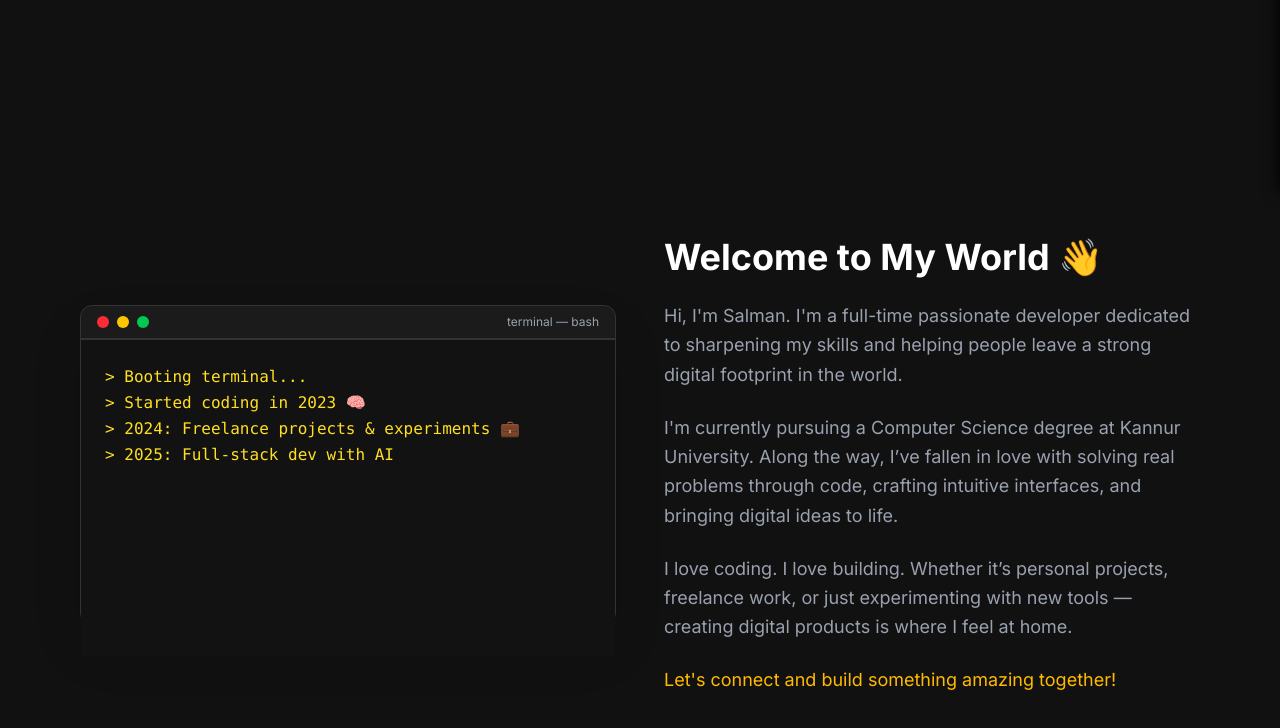
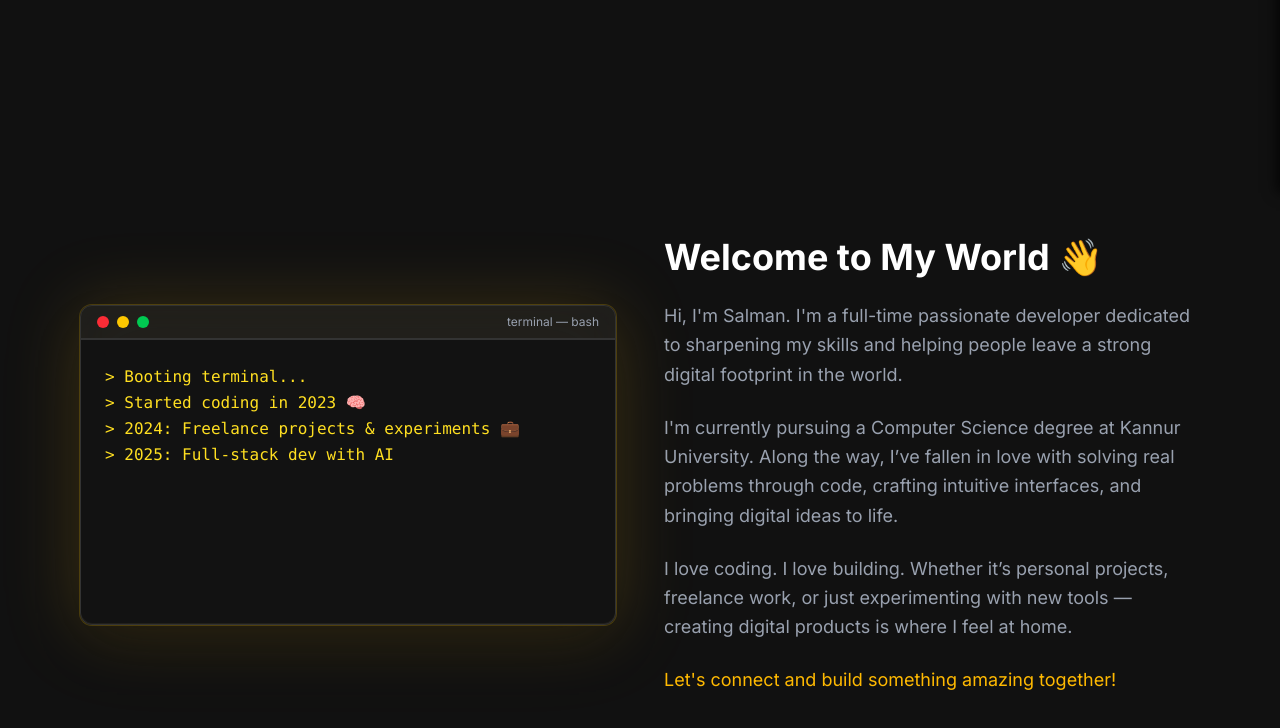
Before and after one commit to salman5900/Portfolio-Mark2, a website: page src/index.html in a window 1280 px wide. Shown: the part 607-1335 px from the top of the page. Drawn offline with Linux system fonts and the light colour scheme.

Commit message:
termial fixed

```diff
--- a/src/index.html
+++ b/src/index.html
@@ -23,10 +23,8 @@
     <header
       class="flex justify-between items-center px-6 md:px-20 py-5 relative z-60"
     >
-      <!-- Logo -->
       <img src="./logo.png" alt="Salman Logo" class="h-10 w-auto" />
 
-      <!-- Hamburger Button for Mobile -->
       <button
         id="hamburgerBtn"
         aria-label="Open menu"
@@ -39,7 +37,6 @@
         <span></span>
       </button>
 
-      <!-- Nav Links for Desktop -->
       <nav class="desktop-nav flex space-x-8 items-center">
         <a href="#about_me" class="hover:text-amber-400 transition">Me</a>
         <a href="#" class="hover:text-amber-400 transition">Something</a>
@@ -47,7 +44,6 @@
       </nav>
     </header>
 
-    <!-- Side menu for Mobile -->
     <div id="sideMenu" aria-hidden="true" role="menu">
       <nav>
         <a href="#about_me" role="menuitem">Me</a>
@@ -56,14 +52,12 @@
       </nav>
     </div>
 
-    <!-- Overlay -->
     <div id="overlay" tabindex="-1"></div>
 
     <!-- Main Hero Section -->
     <main
       class="px-6 md:px-20 py-24 flex flex-col md:flex-row items-center justify-between gap-12 animate-blur-fade-slidedown"
     >
-      <!-- Left Side -->
       <div class="md:w-1/2 space-y-6">
         <h1 class="text-4xl md:text-5xl font-bold leading-tight">
           Building Ideas Into Interfaces.
@@ -79,7 +73,6 @@
         </button>
       </div>
 
-      <!-- Right Side (Extended Bento Grid with More Tiles) -->
       <div class="md:w-1/2 grid grid-cols-2 grid-rows-4 gap-4 w-full max-w-md">
         <div
           class="bg-gradient-to-br from-amber-400 to-yellow-300 rounded-xl p-4 text-black font-bold flex items-center justify-center"
@@ -134,7 +127,6 @@
     <section
       class="px-6 md:px-20 pt-24 pb-45 flex flex-col md:flex-row items-center justify-between gap-12"
     >
-      <!-- Left Illustration / Placeholder -->
       <div class="md:w-1/2 flex items-center justify-center">
         <div
           id="terminal-wrapper"
@@ -142,9 +134,9 @@
         >
           <div
             id="terminal-card"
-            class="w-full max-w-6xl h-[320px] bg-[#1e1e1e]/80 border border-[#333] backdrop-blur-md rounded-xl shadow-2xl transition-transform duration-150"
+            class="w-full max-w-6xl min-h-[320px] bg-[#1e1e1e]/80 border-[1.5px] border-[#333] backdrop-blur-md rounded-xl shadow-2xl drop-shadow-[0_0_35px_rgba(251,191,36,0.2)] ring-1 ring-yellow-400/20 transition-transform duration-150"
           >
-            <!-- Header with traffic lights -->
+            <!-- Header -->
             <div
               class="flex justify-between items-center px-4 py-2 border-b border-[#333]"
             >
@@ -156,10 +148,9 @@
               <span class="text-gray-400 text-xs">terminal — bash</span>
             </div>
 
-            <!-- Console body -->
+            <!-- Terminal Body -->
             <div
-              class="h-full p-6 font-mono text-yellow-300 text-base overflow-auto"
-              style="background-color: #121212; border-top: 1px solid #333"
+              class="w-full h-[284px] p-6 font-mono text-yellow-300 text-base overflow-y-auto bg-[#121212] border-t border-[#333] rounded-b-xl"
             >
               <div
                 id="console-output"
@@ -170,7 +161,6 @@
         </div>
       </div>
 
-      <!-- Right Content -->
       <div class="md:w-1/2 space-y-6">
         <h2 class="text-3xl md:text-4xl font-bold">Welcome to My World 👋</h2>
         <p class="text-gray-400 text-lg leading-relaxed">
```
Also changed, not shown: src/output.css.
